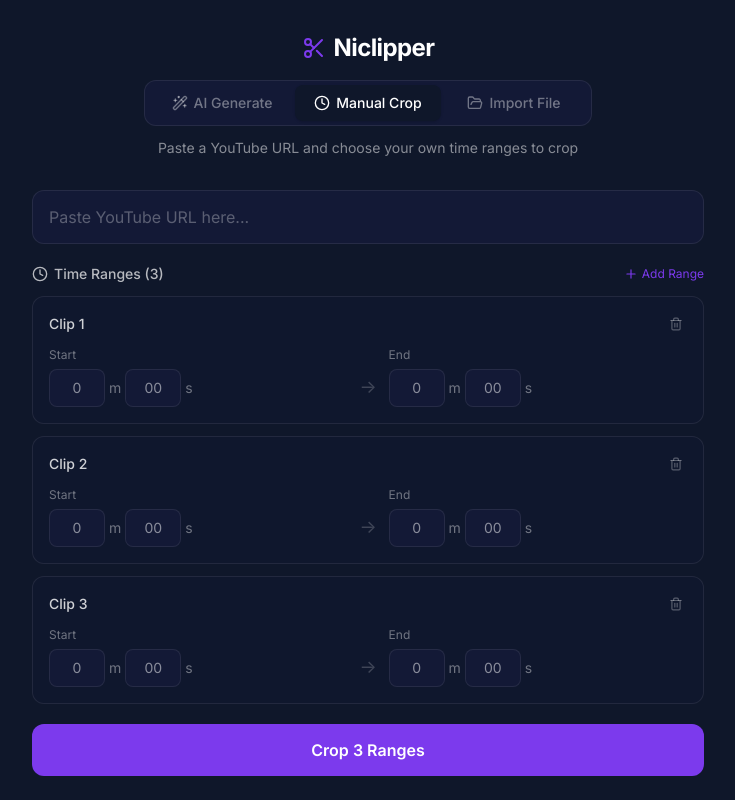
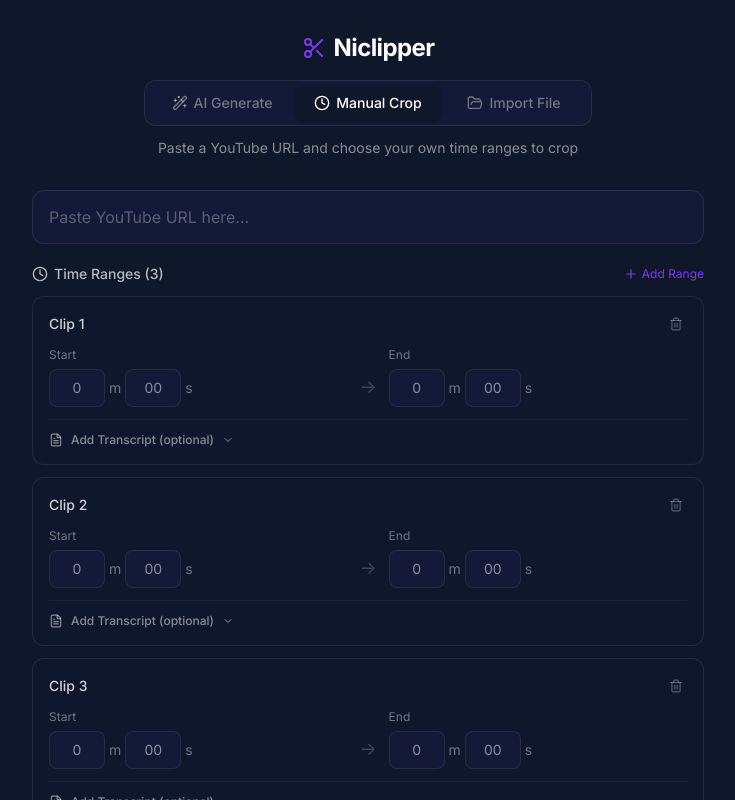
Before and after one commit to gilbertusnico/niclipper, a React (Vite) app: page / in a window 1280 px wide. Both pictures are taken after a click on the tab "Manual Crop". Shown: the top 800 px of the page, without its empty margins (272-1007 px from the left). Built offline with nearby package versions, Linux system fonts and the light colour scheme.

Commit message:
conductor-sync-2026-07-15--10-43-17

```diff
--- a/src/App.tsx
+++ b/src/App.tsx
@@ -112,13 +112,17 @@ export default function App() {
     };
   }, [resetState]);
 
-  const handleManualCrop = useCallback((url: string, ranges: { start: number; end: number }[]) => {
+  const handleManualCrop = useCallback((url: string, ranges: { start: number; end: number }[], transcript?: string) => {
     resetState();
 
     const terminalRef = { current: false };
     const encodedUrl = encodeURIComponent(url.trim());
     const encodedRanges = encodeURIComponent(JSON.stringify(ranges));
-    const eventSource = new EventSource(`/api/crop-manual?url=${encodedUrl}&ranges=${encodedRanges}`);
+    let endpoint = `/api/crop-manual?url=${encodedUrl}&ranges=${encodedRanges}`;
+    if (transcript) {
+      endpoint += `&transcript=${encodeURIComponent(transcript)}`;
+    }
+    const eventSource = new EventSource(endpoint);
 
     eventSource.onmessage = (event) => {
       try {
@@ -162,7 +166,7 @@ export default function App() {
     };
   }, [resetState]);
 
-  const handleLocalCrop = useCallback((_url: string, ranges: { start: number; end: number }[]) => {
+  const handleLocalCrop = useCallback((_url: string, ranges: { start: number; end: number }[], transcript?: string) => {
     if (!uploadedFileId) {
       setError('No file uploaded. Please upload a video file first.');
       return;
@@ -173,7 +177,11 @@ export default function App() {
     const terminalRef = { current: false };
     const encodedFileId = encodeURIComponent(uploadedFileId);
     const encodedRanges = encodeURIComponent(JSON.stringify(ranges));
-    const eventSource = new EventSource(`/api/crop-local?fileId=${encodedFileId}&ranges=${encodedRanges}`);
+    let endpoint = `/api/crop-local?fileId=${encodedFileId}&ranges=${encodedRanges}`;
+    if (transcript) {
+      endpoint += `&transcript=${encodeURIComponent(transcript)}`;
+    }
+    const eventSource = new EventSource(endpoint);
 
     eventSource.onmessage = (event) => {
       try {
--- a/src/components/TimeRangeInput.tsx
+++ b/src/components/TimeRangeInput.tsx
@@ -1,5 +1,5 @@
 import { useState } from 'react';
-import { Loader2, Clock, Plus, Trash2, FileVideo } from 'lucide-react';
+import { Loader2, Clock, Plus, Trash2, FileVideo, FileText, ChevronDown } from 'lucide-react';
 
 interface TimeRange {
   id: number;
@@ -11,7 +11,7 @@ interface TimeRange {
 }
 
 interface TimeRangeInputProps {
-  onSubmit: (url: string, ranges: { start: number; end: number }[]) => void;
+  onSubmit: (url: string, ranges: { start: number; end: number }[], transcript?: string) => void;
   isProcessing: boolean;
   hideUrlInput?: boolean;
   fileLabel?: string;
@@ -36,6 +36,40 @@ function formatTimeDisplay(totalSeconds: number): string {
   return `${m}:${s.toString().padStart(2, '0')}`;
 }
 
+/**
+ * Convert user's per-line "MM:SS text" into server's "[TIMESTAMP: X -> Y]\ntext" format.
+ * End time = next segment start - 0.1s, or +3s for the last segment.
+ */
+function convertToServerFormat(userText: string): string {
+  const lines = userText.split('\n');
+  const segments: { start: number; text: string }[] = [];
+
+  for (const line of lines) {
+    const trimmed = line.trim();
+    if (!trimmed) continue;
+    const match = trimmed.match(/^(\d{1,2}):(\d{2})\s+(.+)$/);
+    if (!match) continue;
+    const start = parseInt(match[1], 10) * 60 + parseInt(match[2], 10);
+    segments.push({ start, text: match[3].trim() });
+  }
+
+  if (segments.length === 0) return '';
+
+  segments.sort((a, b) => a.start - b.start);
+
+  const parts: string[] = [];
+  for (let i = 0; i < segments.length; i++) {
+    const end = i < segments.length - 1
+      ? Math.max(segments[i + 1].start - 0.1, segments[i].start + 0.5)
+      : segments[i].start + 3;
+    parts.push(`[TIMESTAMP: ${segments[i].start} -> ${end}]`);
+    parts.push(segments[i].text);
+    if (i < segments.length - 1) parts.push('');
+  }
+
+  return parts.join('\n');
+}
+
 const DEFAULT_RANGES: TimeRange[] = [
   createEmptyRange(1, 'Clip 1'),
   createEmptyRange(2, 'Clip 2'),
@@ -47,6 +81,11 @@ export default function TimeRangeInput({ onSubmit, isProcessing, hideUrlInput, f
   const [urlError, setUrlError] = useState('');
   const [ranges, setRanges] = useState<TimeRange[]>(DEFAULT_RANGES);
   const [rangeErrors, setRangeErrors] = useState<string[]>([]);
+
+  // Transcript state per range
+  const [transcripts, setTranscripts] = useState<Record<number, string>>({});
+  const [expandedTranscripts, setExpandedTranscripts] = useState<Record<number, boolean>>({});
+  const [transcriptErrors, setTranscriptErrors] = useState<Record<number, string>>({});
 
   const updateRange = (id: number, field: keyof TimeRange, value: string) => {
     setRanges(prev =>
@@ -67,6 +106,26 @@ export default function TimeRangeInput({ onSubmit, isProcessing, hideUrlInput, f
       const updated = prev.filter(r => r.id !== id);
       return updated.map((r, i) => ({ ...r, label: `Clip ${i + 1}` }));
     });
+    // Clean up transcript state for removed range
+    setTranscripts(prev => {
+      const next = { ...prev };
+      delete next[id];
+      return next;
+    });
+    setExpandedTranscripts(prev => {
+      const next = { ...prev };
+      delete next[id];
+      return next;
+    });
+    setTranscriptErrors(prev => {
+      const next = { ...prev };
+      delete next[id];
+      return next;
+    });
+  };
+
+  const toggleTranscript = (id: number) => {
+    setExpandedTranscripts(prev => ({ ...prev, [id]: !prev[id] }));
   };
 
   const handleSubmit = () => {
@@ -111,13 +170,67 @@ export default function TimeRangeInput({ onSubmit, isProcessing, hideUrlInput, f
       parsedRanges.push({ start, end });
     }
 
+    // If range errors exist, stop here
     if (errors.length > 0) {
       setRangeErrors(errors);
+      setTranscriptErrors({});
+      return;
+    }
+
+    // Validate transcripts per range
+    const newTranscriptErrors: Record<number, string> = {};
+    const transcriptParts: string[] = [];
+    let hasTranscript = false;
+
+    for (const r of ranges) {
+      const text = (transcripts[r.id] || '').trim();
+      if (!text) continue;
+
+      hasTranscript = true;
+      const lineErrors: string[] = [];
+      const lines = text.split('\n');
+
+      for (let i = 0; i < lines.length; i++) {
+        const line = lines[i].trim();
+        if (!line) continue;
+
+        const match = line.match(/^(\d{1,2}):(\d{2})\s+(.+)$/);
+        if (!match) {
+          lineErrors.push(`Line ${i + 1}: use format "MM:SS teks"`);
+          continue;
+        }
+        const sec = parseInt(match[2], 10);
+        if (sec > 59) {
+          lineErrors.push(`Line ${i + 1}: seconds must be 0-59`);
+        }
+        if (!match[3].trim()) {
+          lineErrors.push(`Line ${i + 1}: text cannot be empty`);
+        }
+      }
+
+      if (lineErrors.length > 0) {
+        newTranscriptErrors[r.id] = `${r.label}: ${lineErrors.join('; ')}`;
+      } else {
+        const serverText = convertToServerFormat(text);
+        if (serverText) transcriptParts.push(serverText);
+      }
+    }
+
+    // If any transcript errors, show them and stop
+    if (Object.keys(newTranscriptErrors).length > 0) {
+      setTranscriptErrors(newTranscriptErrors);
+      setRangeErrors([]);
       return;
     }
 
     setRangeErrors([]);
-    onSubmit(hideUrlInput ? '' : url.trim(), parsedRanges);
+    setTranscriptErrors({});
+
+    const combinedTranscript = hasTranscript && transcriptParts.length > 0
+      ? transcriptParts.join('\n\n')
+      : undefined;
+
+    onSubmit(hideUrlInput ? '' : url.trim(), parsedRanges, combinedTranscript);
   };
 
   const handleKeyDown = (e: React.KeyboardEvent) => {
@@ -302,6 +415,66 @@ export default function TimeRangeInput({ onSubmit, isProcessing, hideUrlInput, f
               }
               return null;
             })()}
+
+            {/* Transcript Section — collapsible textarea per range */}
+            <div className="mt-3 pt-3 border-t border-border/50">
+              <button
+                onClick={() => toggleTranscript(range.id)}
+                className="flex items-center gap-2 text-xs font-medium text-foreground/50 hover:text-foreground/80 transition-colors duration-150 cursor-pointer"
+                aria-expanded={!!expandedTranscripts[range.id]}
+                aria-label={`${transcripts[range.id]?.trim() ? 'Edit' : 'Add'} transcript for ${range.label}`}
+              >
+                <FileText className="w-3.5 h-3.5" />
+                <span>
+                  {transcripts[range.id]?.trim()
+                    ? `Transcript (${transcripts[range.id]!.trim().split('\n').filter(l => l.trim()).length} lines)`
+                    : 'Add Transcript (optional)'}
+                </span>
+                <ChevronDown
+                  className={`w-3 h-3 transition-transform duration-200 ${
+                    expandedTranscripts[range.id] ? 'rotate-180' : ''
+                  }`}
+                />
+              </button>
+
+              {expandedTranscripts[range.id] && (
+                <div className="mt-2">
+                  <textarea
+                    value={transcripts[range.id] || ''}
+                    onChange={(e) => {
+                      setTranscripts(prev => ({ ...prev, [range.id]: e.target.value }));
+                      // Clear per-range error when user edits
+                      if (transcriptErrors[range.id]) {
+                        setTranscriptErrors(prev => {
+                          const next = { ...prev };
+                          delete next[range.id];
+                          return next;
+                        });
+                      }
+                    }}
+                    placeholder={`Write transcript lines in this format:\nMM:SS subtitle text\n\nExample:\n01:23 Welcome to this video\n01:25 Let's get started\n01:28 Hope you enjoy\n\nLeave empty for auto-transcribe (Whisper)`}
+                    disabled={isProcessing}
+                    rows={5}
+                    className={`w-full px-3 py-2.5 rounded-lg bg-muted border text-foreground text-sm font-mono outline-none transition-all duration-150 resize-y min-h-[100px] ${
+                      transcriptErrors[range.id]
+                        ? 'border-destructive/60 focus:border-destructive focus:ring-1 focus:ring-destructive/20'
+                        : 'border-border focus:border-primary focus:ring-1 focus:ring-primary/20'
+                    }`}
+                    aria-label={`Transcript for ${range.label}`}
+                    aria-invalid={!!transcriptErrors[range.id]}
+                    aria-describedby={transcriptErrors[range.id] ? `transcript-error-${range.id}` : undefined}
+                  />
+                  {transcriptErrors[range.id] && (
+                    <p id={`transcript-error-${range.id}`} role="alert" className="mt-1.5 text-xs text-destructive">
+                      {transcriptErrors[range.id]}
+                    </p>
+                  )}
+                  <p className="mt-1.5 text-xs text-foreground/30">
+                    Format: <code className="text-foreground/50">MM:SS subtitle text</code> — one line per subtitle segment
+                  </p>
+                </div>
+              )}
+            </div>
           </div>
         ))}
 
```
